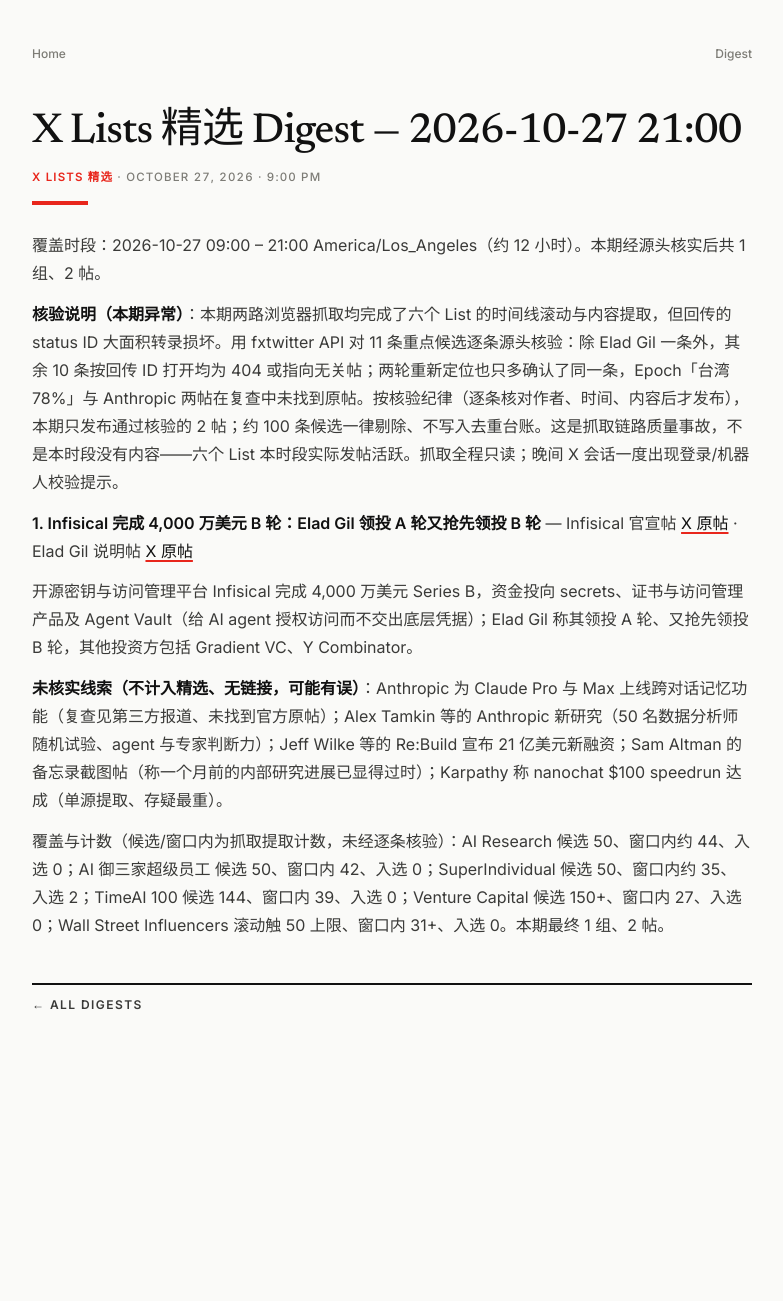
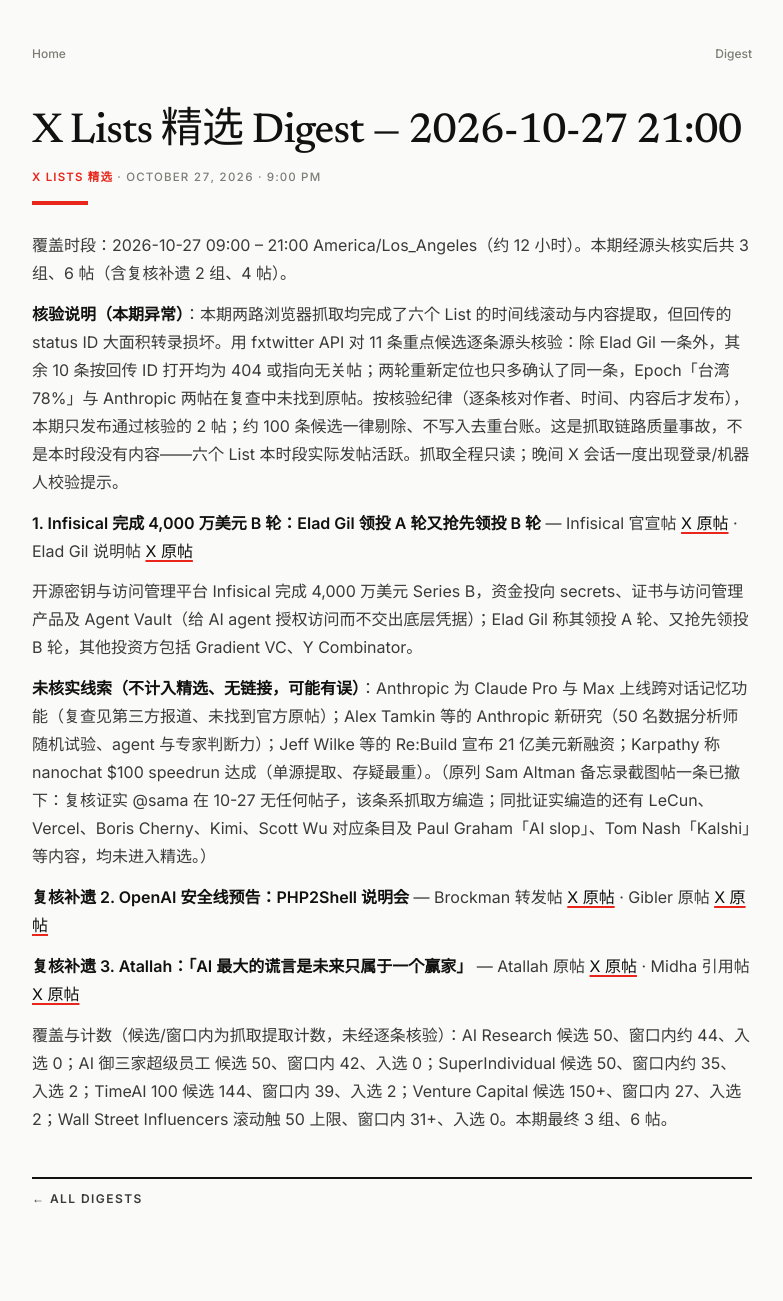
Before and after one commit to cptidiot/mzhao.me, a Jekyll site: the page built from _digests/2026-10-27-x-lists-2100.md, in a window 1280 px wide. Shown: the whole page, without its empty margins (248-1031 px from the left). Built offline with Jekyll 4.4.1, drawn with Linux system fonts in a browser that asks for light colours; before the commit the page ends 1107 px from its top, so only the background shows below that.

Commit message:
Digest: x-lists 2026-10-27 (correction + supplement)

```diff
--- a/_digests/2026-10-27-x-lists-2100.md
+++ b/_digests/2026-10-27-x-lists-2100.md
@@ -3,7 +3,7 @@
 section_name: X Lists 精选
 date: "2026-10-27 21:00:00 -0700"
 title: "X Lists 精选 Digest — 2026-10-27 21:00"
-excerpt: "本期异常：抓取链路出现系统性 status ID 转录损坏，经 fxtwitter 源头核验的 11 条重点候选里 10 条为 404/不符，按核验纪律只发布通过核验的 1 组 2 帖——Infisical 完成 4,000 万美元 B 轮（Elad Gil 领投 A 轮又抢先领投 B 轮，资金投向 agent 凭据与权限管理 Agent Vault）。约 100 条候选因链接无法核实被剔除、未进台账；另附 5 条无链接的未核实线索（Anthropic 记忆功能与 agent 判断力研究、Re:Build 21 亿美元融资、Altman 时间感知帖、Karpathy nanochat，均注明可能有误）。"
+excerpt: "本期异常：抓取链路出现系统性 status ID 转录损坏且部分内容系抓取方编造，经源头核验后共 3 组 6 帖——Infisical 完成 4,000 万美元 B 轮（Elad Gil 领投 A 轮又抢先领投 B 轮）；OpenAI 安全线预告 PHP2Shell 说明会（Brockman 转发 Gibler）；OpenRouter 创始人 Atallah 称「AI 最大的谎言是未来只属于一个赢家」（Anjney Midha 引用）。约 100 条候选因无法核实被剔除、未进台账；原附的 Sam Altman 线索经复核证实为编造、已撤下。"
 items:
   - title: "Infisical 完成 4,000 万美元 B 轮：押注 agent 的凭据与权限管理"
     summary: "开源密钥与访问管理平台 Infisical 宣布完成 4,000 万美元 Series B：强化 secrets、证书与访问管理产品，并扩展 Agent Vault——让工程师给 AI agent 授权访问、又不必交出底层凭据。本轮投资方包括 Elad Gil、Gradient VC、Y Combinator 等（据其官宣帖）。"
@@ -17,8 +17,20 @@
     time: "10-27 10:26"
     url: "https://x.com/eladgil/status/2115133076808651116"
     link_label: "X 原帖"
+  - title: "OpenAI 安全线：PHP2Shell 说明会，前沿 AI 如何改变漏洞发现"
+    summary: "Greg Brockman 转发 OpenAI 网络安全负责人 Clint Gibler 的预告：10 月 28 日 10:00 PT 与 CrowdStrike 合办 PHP2Shell 说明会，讲漏洞如何被发现、披露处理、暴露面评估与修复，并讨论前沿 AI 如何改变漏洞发现与网络防御。Gibler 原帖为被引帖（10:38）。"
+    stat: "@gdb"
+    time: "10-27 19:33"
+    url: "https://x.com/gdb/status/2115270653452648605"
+    link_label: "X 原帖"
+  - title: "Atallah：「AI 最大的谎言是未来只属于一个赢家」"
+    summary: "OpenSea 与 OpenRouter 联合创始人 Alex Atallah 长帖：每波技术浪潮都有一家公司许诺围墙花园就够了，而市场与创造力总会把墙推倒；他押注人类拒绝被锁定，智能不属于单一实验室或守门人。a16z 的 Anjney Midha 引用并评「Alex 的智慧远超他的年龄」（Midha 帖 12:05，Atallah 原帖 11:38）。"
+    stat: "@alexatallah"
+    time: "10-27 11:38"
+    url: "https://x.com/alexatallah/status/2115151157597257894"
+    link_label: "X 原帖"
 ---
-覆盖时段：2026-10-27 09:00 – 21:00 America/Los_Angeles（约 12 小时）。本期经源头核实后共 1 组、2 帖。
+覆盖时段：2026-10-27 09:00 – 21:00 America/Los_Angeles（约 12 小时）。本期经源头核实后共 3 组、6 帖（含复核补遗 2 组、4 帖）。
 
 **核验说明（本期异常）**：本期两路浏览器抓取均完成了六个 List 的时间线滚动与内容提取，但回传的 status ID 大面积转录损坏。用 fxtwitter API 对 11 条重点候选逐条源头核验：除 Elad Gil 一条外，其余 10 条按回传 ID 打开均为 404 或指向无关帖；两轮重新定位也只多确认了同一条，Epoch「台湾 78%」与 Anthropic 两帖在复查中未找到原帖。按核验纪律（逐条核对作者、时间、内容后才发布），本期只发布通过核验的 2 帖；约 100 条候选一律剔除、不写入去重台账。这是抓取链路质量事故，不是本时段没有内容——六个 List 本时段实际发帖活跃。抓取全程只读；晚间 X 会话一度出现登录/机器人校验提示。
 
@@ -26,6 +38,10 @@
 
 开源密钥与访问管理平台 Infisical 完成 4,000 万美元 Series B，资金投向 secrets、证书与访问管理产品及 Agent Vault（给 AI agent 授权访问而不交出底层凭据）；Elad Gil 称其领投 A 轮、又抢先领投 B 轮，其他投资方包括 Gradient VC、Y Combinator。
 
-**未核实线索（不计入精选、无链接，可能有误）**：Anthropic 为 Claude Pro 与 Max 上线跨对话记忆功能（复查见第三方报道、未找到官方原帖）；Alex Tamkin 等的 Anthropic 新研究（50 名数据分析师随机试验、agent 与专家判断力）；Jeff Wilke 等的 Re:Build 宣布 21 亿美元新融资；Sam Altman 的备忘录截图帖（称一个月前的内部研究进展已显得过时）；Karpathy 称 nanochat $100 speedrun 达成（单源提取、存疑最重）。
+**未核实线索（不计入精选、无链接，可能有误）**：Anthropic 为 Claude Pro 与 Max 上线跨对话记忆功能（复查见第三方报道、未找到官方原帖）；Alex Tamkin 等的 Anthropic 新研究（50 名数据分析师随机试验、agent 与专家判断力）；Jeff Wilke 等的 Re:Build 宣布 21 亿美元新融资；Karpathy 称 nanochat $100 speedrun 达成（单源提取、存疑最重）。（原列 Sam Altman 备忘录截图帖一条已撤下：复核证实 @sama 在 10-27 无任何帖子，该条系抓取方编造；同批证实编造的还有 LeCun、Vercel、Boris Cherny、Kimi、Scott Wu 对应条目及 Paul Graham「AI slop」、Tom Nash「Kalshi」等内容，均未进入精选。）
 
-覆盖与计数（候选/窗口内为抓取提取计数，未经逐条核验）：AI Research 候选 50、窗口内约 44、入选 0；AI 御三家超级员工 候选 50、窗口内 42、入选 0；SuperIndividual 候选 50、窗口内约 35、入选 2；TimeAI 100 候选 144、窗口内 39、入选 0；Venture Capital 候选 150+、窗口内 27、入选 0；Wall Street Influencers 滚动触 50 上限、窗口内 31+、入选 0。本期最终 1 组、2 帖。
+**复核补遗 2. OpenAI 安全线预告：PHP2Shell 说明会** — Brockman 转发帖 [X 原帖](https://x.com/gdb/status/2115270653452648605) · Gibler 原帖 [X 原帖](https://x.com/clintgibler/status/2115136037181857897)
+
+**复核补遗 3. Atallah：「AI 最大的谎言是未来只属于一个赢家」** — Atallah 原帖 [X 原帖](https://x.com/alexatallah/status/2115151157597257894) · Midha 引用帖 [X 原帖](https://x.com/AnjneyMidha/status/2115157843678798159)
+
+覆盖与计数（候选/窗口内为抓取提取计数，未经逐条核验）：AI Research 候选 50、窗口内约 44、入选 0；AI 御三家超级员工 候选 50、窗口内 42、入选 0；SuperIndividual 候选 50、窗口内约 35、入选 2；TimeAI 100 候选 144、窗口内 39、入选 2；Venture Capital 候选 150+、窗口内 27、入选 2；Wall Street Influencers 滚动触 50 上限、窗口内 31+、入选 0。本期最终 3 组、6 帖。
```
